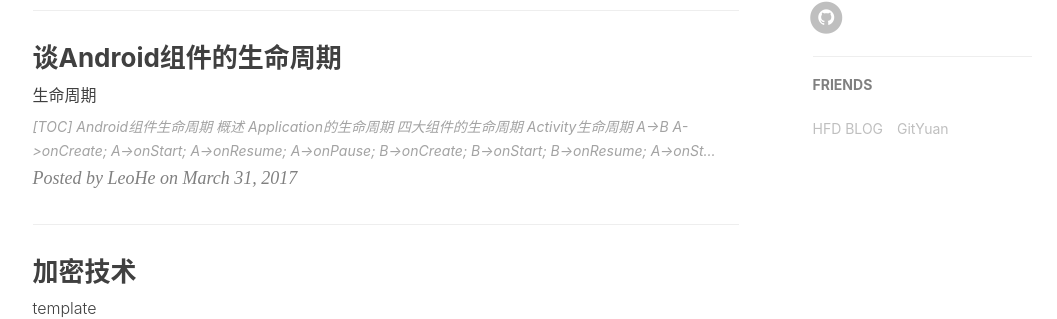
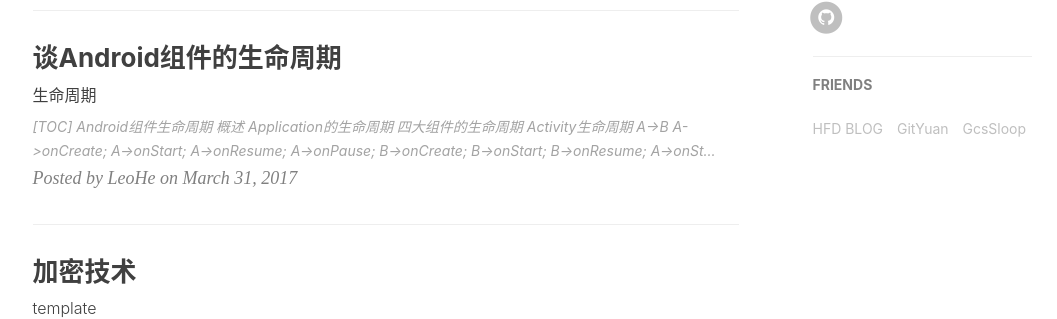
Before and after one commit to hefuduo/hefuduo.github.io, a Jekyll site: the page built from index.html, in a window 1280 px wide and 900 px high, scrolled down 667 px. Shown: the part 140-459 px from the top of the window, without its empty margins (135-1192 px from the left). Built offline with Jekyll 4.4.1, drawn with Linux system fonts in a browser that asks for light colours; nearby versions of some CDN libraries; the list of posts is cut into pages by our own code; comment, search, counter and statistics services are not loaded.

Commit message:
添加一个有情博客 Signed-off-by: hefuduo <hefuduo@meituan.com>

```diff
--- a/_config.yml
+++ b/_config.yml
@@ -89,5 +89,9 @@ friends: [
     {
         title: "GitYuan",
         href: "http://gityuan.com/"
+    },
+    {
+        title: "GcsSloop",
+        href: "http://www.gcssloop.com/#blog"
     }
 ]
```
